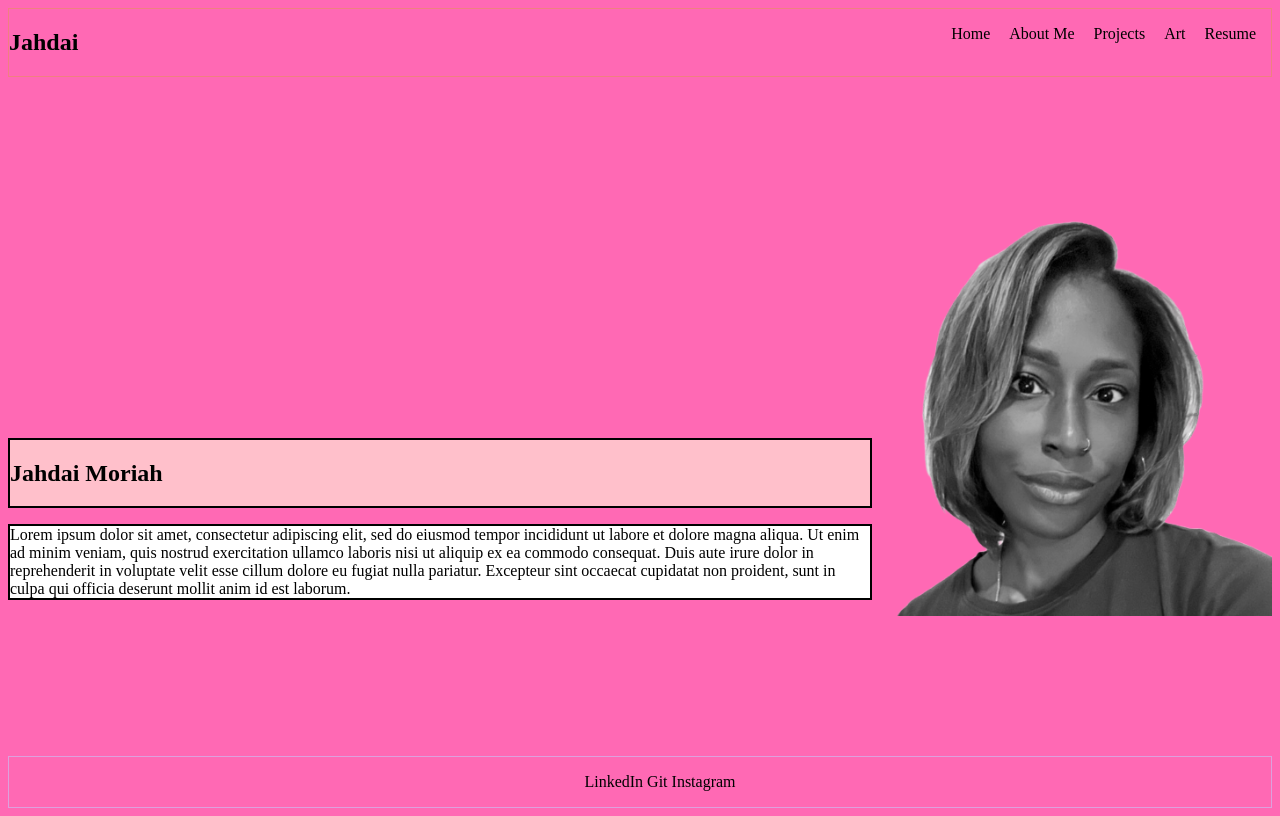
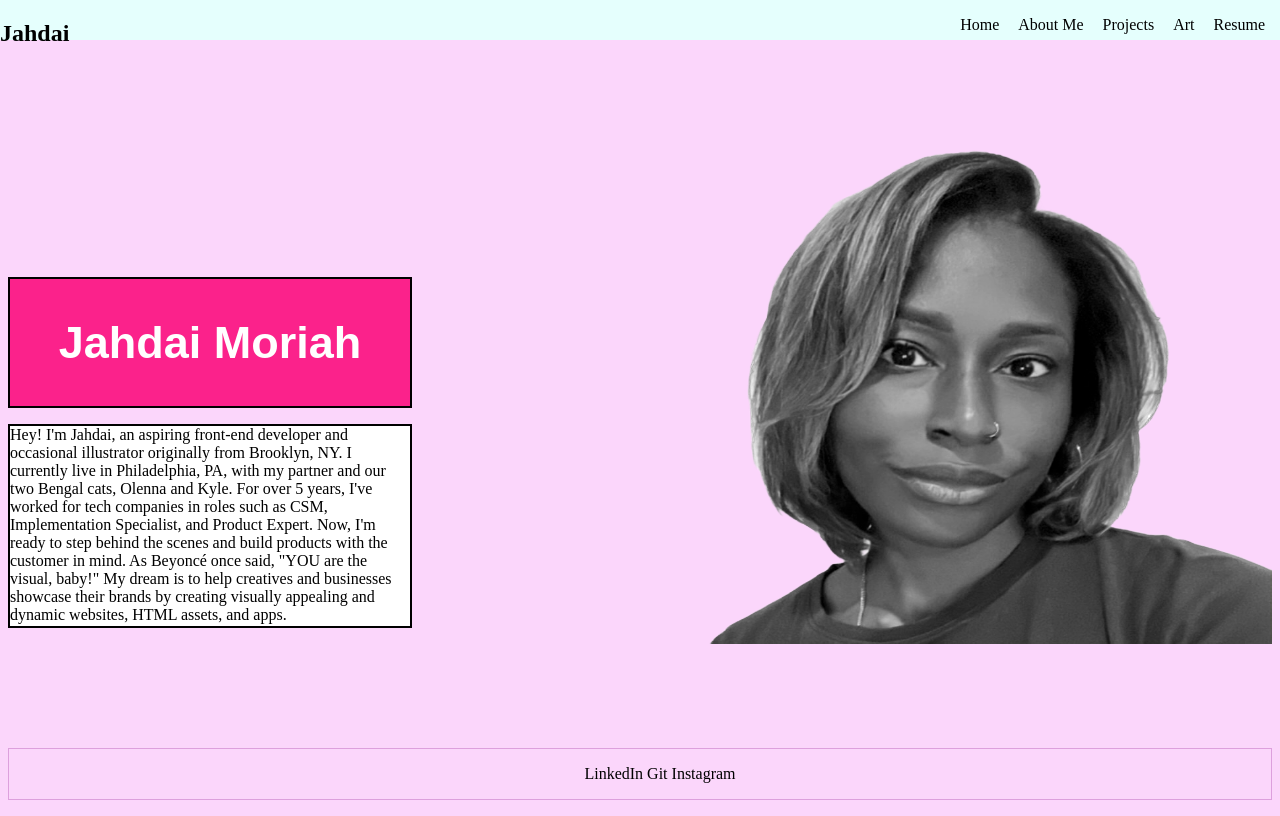
Before and after one commit to JahdaiK/portfolio, a plain HTML site: page About_Me/About.html in a window 1280 px wide. Drawn offline with Linux system fonts and the light colour scheme.

Commit message:
nav bar and image resizing

```diff
--- a/About_Me/About.html
+++ b/About_Me/About.html
@@ -5,6 +5,10 @@
     <meta name="viewport" content="width=device-width, initial-scale=1.0" />
     <link rel="stylesheet" href="style.css" />
     <title>About Me</title>
+    <!--Imported Fonts-->
+  <link rel="preconnect" href="https://fonts.googleapis.com">
+  <link rel="preconnect" href="https://fonts.gstatic.com" crossorigin>
+<link href="https://fonts.googleapis.com/css2?family=Yellowtail&display=swap" rel="stylesheet">
   </head>
   <body>
     <nav>
@@ -26,13 +30,8 @@
         </div>
       <!--stacked on top of each other -->
         <p>
-        Lorem ipsum dolor sit amet, consectetur adipiscing elit, sed do eiusmod
-        tempor incididunt ut labore et dolore magna aliqua. Ut enim ad minim
-        veniam, quis nostrud exercitation ullamco laboris nisi ut aliquip ex ea
-        commodo consequat. Duis aute irure dolor in reprehenderit in voluptate
-        velit esse cillum dolore eu fugiat nulla pariatur. Excepteur sint
-        occaecat cupidatat non proident, sunt in culpa qui officia deserunt
-        mollit anim id est laborum.
+          Hey! I'm Jahdai, an aspiring front-end developer and occasional illustrator originally from Brooklyn, NY. I currently live in Philadelphia, PA, with my partner and our two Bengal cats, Olenna and Kyle. For over 5 years, I've worked for tech companies in roles such as CSM, Implementation Specialist, and Product Expert. Now, I'm ready to step behind the scenes and build products with the customer in mind.
+          As Beyoncé once said, "YOU are the visual, baby!" My dream is to help creatives and businesses showcase their brands by creating visually appealing and dynamic websites, HTML assets, and apps.
         </p> <!--Highlight certain words using underlines/diff colors-->
        </section>
 
--- a/About_Me/style.css
+++ b/About_Me/style.css
@@ -4,13 +4,21 @@ body{
     min-height: 100vh;
     display: flex;
     flex-direction: column;
-    background-color: hotpink;
+    background-color: rgb(251, 214, 251);
+    margin-top: 0;
+    overflow: overlay;
+    /* background-color: hotpink; */
 }
 nav{
-    border: 1px solid lightcoral;
     display: flex;
     flex-direction: row;
     justify-content: space-between;
+    background-color:  rgb(229, 255, 253);
+    width: calc(100% + 16px);
+    height: 5vh;
+    margin-left: -8px;
+    margin-right: -8px;
+
 }
 
 
@@ -53,16 +61,33 @@ section{
     /* border: 2px solid black; */
     display: flex;
     flex-direction: column;
+    /* width: 50%;
+    height: 40%; */
     /* background-color: white; */
     /* margin-top: auto; */
 }
 
 p{
+    display: block;
     background-color: white;
     border: 2px solid black;
+    height: 200px;
+    width: 400px;
 }
 
 #name{
-    background-color: pink;
+    display: flex;
+    justify-content: center;
+    background-color: rgb(251, 34, 139);
     border: 2px solid black;
- }
+    font-family: "Passion One", sans-serif;
+    font-size: 30px;
+    color: white;
+    padding: 0;
+}
+
+img{
+    margin-left: auto;
+    height: 500px;
+    width: 600px;
+}
```
